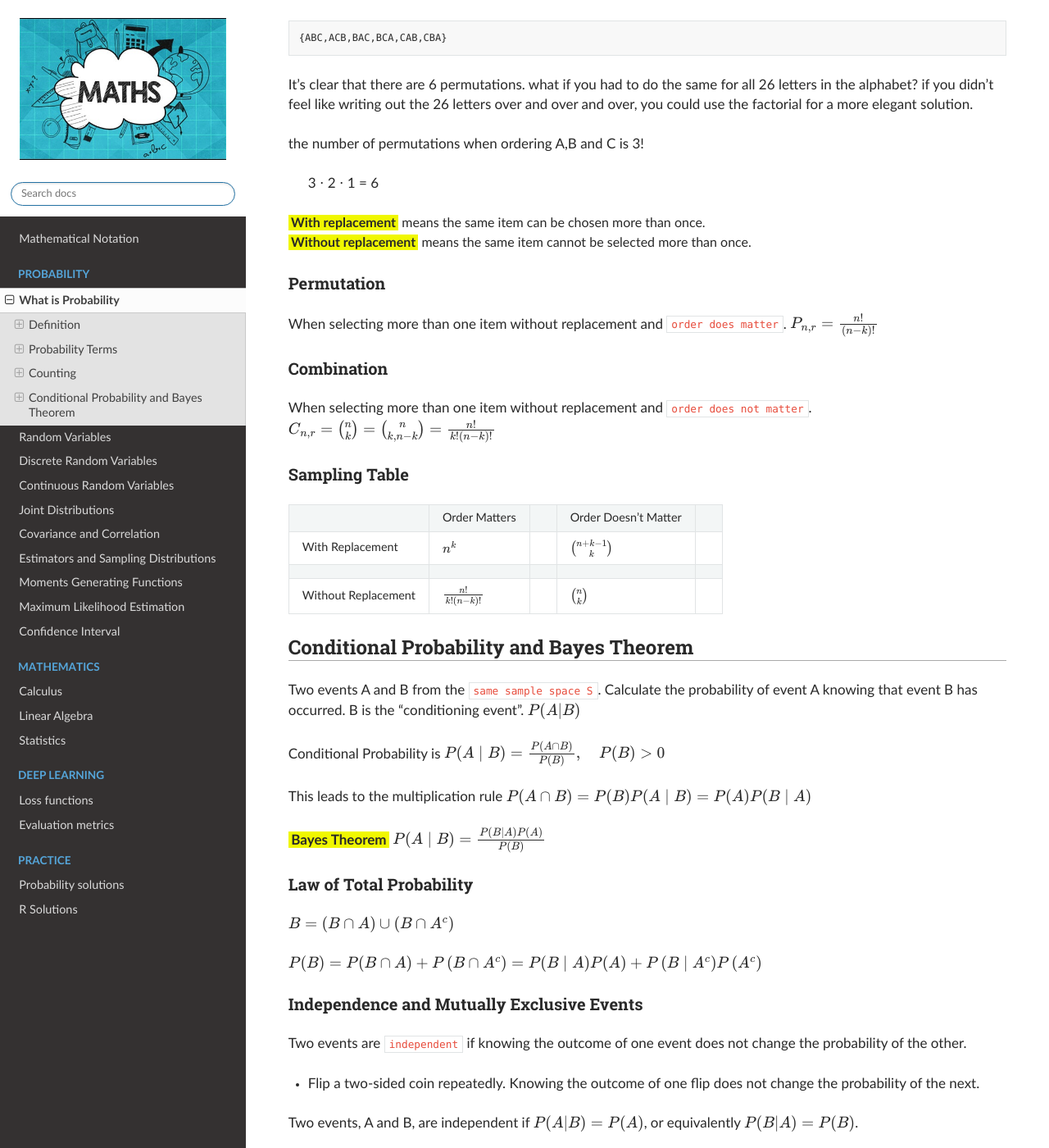
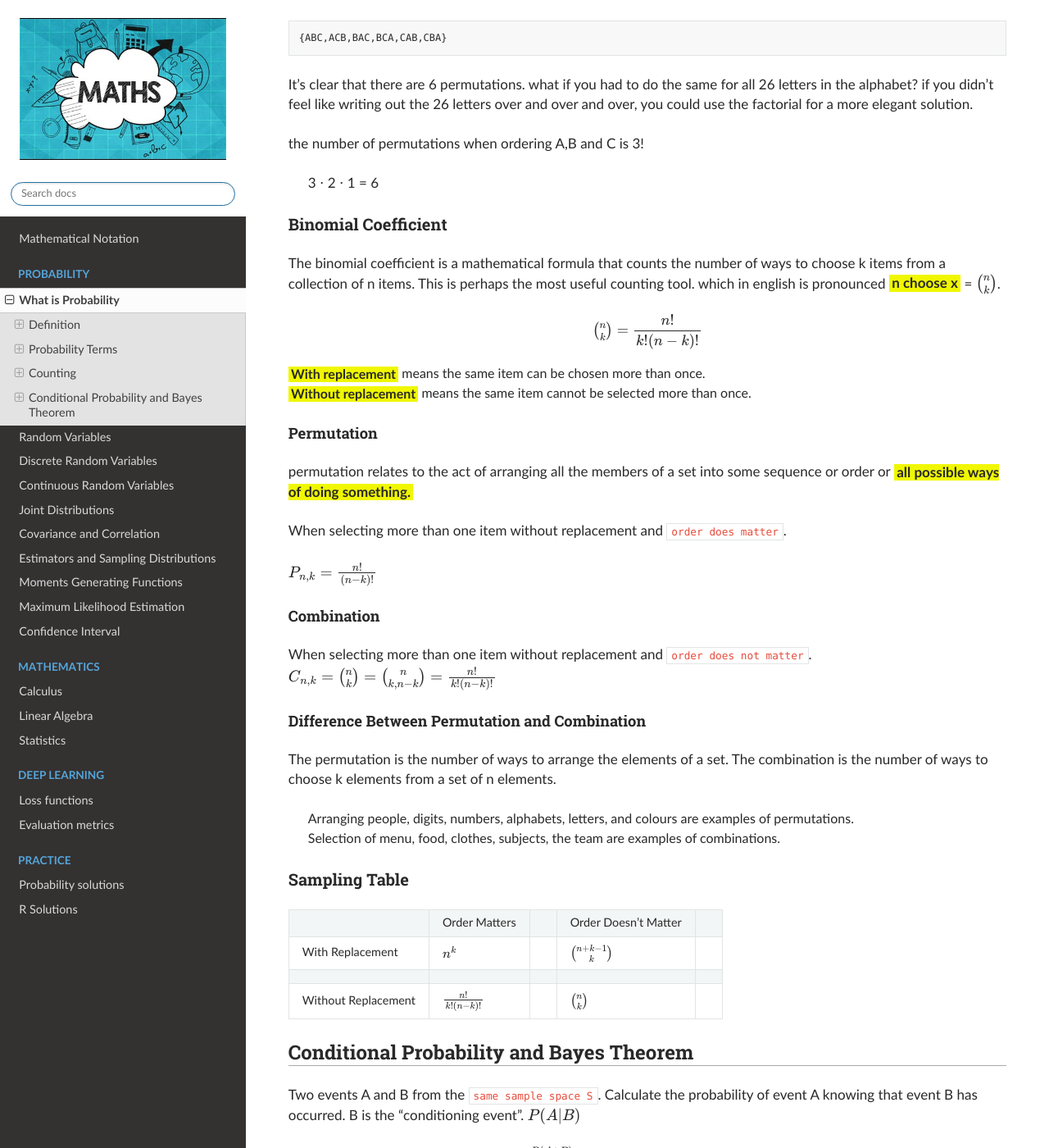
Before and after one commit to akkefa/ml-notes, a Sphinx documentation site: the page built from docs/probability/what_is_probability.rst, in a window 1280 px wide and 1400 px high, scrolled down 3637 px. Shown: the whole window at 82% size. Built offline with Sphinx 7.4.7 and the Read the Docs theme 2.0.0, drawn with Linux system fonts in a browser that asks for light colours.

Commit message:
New changes.

```diff
--- a/docs/probability/what_is_probability.rst
+++ b/docs/probability/what_is_probability.rst
@@ -162,19 +162,39 @@ the number of permutations when ordering A,B and C is 3!
 
     3 ⋅ 2 ⋅ 1 = 6
 
+Binomial Coefficient
+---------------------
+The binomial coefficient is a mathematical formula that counts the number of ways to choose k items from a collection of n items.
+This is perhaps the most useful counting tool. which in english is pronounced **n choose x** = :math:`\tbinom{n}{k}`.
+
+.. math::
+    \tbinom{n}{k} = \frac{n!}{k!(n-k)!}
+
 
 | **With replacement** means the same item can be chosen more than once.
 | **Without replacement** means the same item cannot be selected more than once.
 
 Permutation
-------------
+^^^^^^^^^^^^
+permutation relates to the act of arranging all the members of a set into some sequence or order or
+**all possible ways of doing something.**
+
 When selecting more than one item without replacement and ``order does matter``.
-:math:`{P}_{n,r}  = \frac{n!}{(n-k)!}`
+
+:math:`{P}_{n,k}  = \frac{n!}{(n-k)!}`
 
 Combination
-------------
+^^^^^^^^^^^^
 When selecting more than one item without replacement and ``order does not matter``.
-:math:`{C}_{n,r} = \binom nk = {n \choose k, n-k} = \frac{n!}{k!(n-k)!}`
+:math:`{C}_{n,k} = \binom nk = {n \choose k, n-k} = \frac{n!}{k!(n-k)!}`
+
+Difference Between Permutation and Combination
+^^^^^^^^^^^^^^^^^^^^^^^^^^^^^^^^^^^^^^^^^^^^^^^
+The permutation is the number of ways to arrange the elements of a set.
+The combination is the number of ways to choose k elements from a set of n elements.
+
+    | Arranging people, digits, numbers, alphabets, letters, and colours are examples of permutations.
+    | Selection of menu, food, clothes, subjects, the team are examples of combinations.
 
 Sampling Table
 ---------------
```
